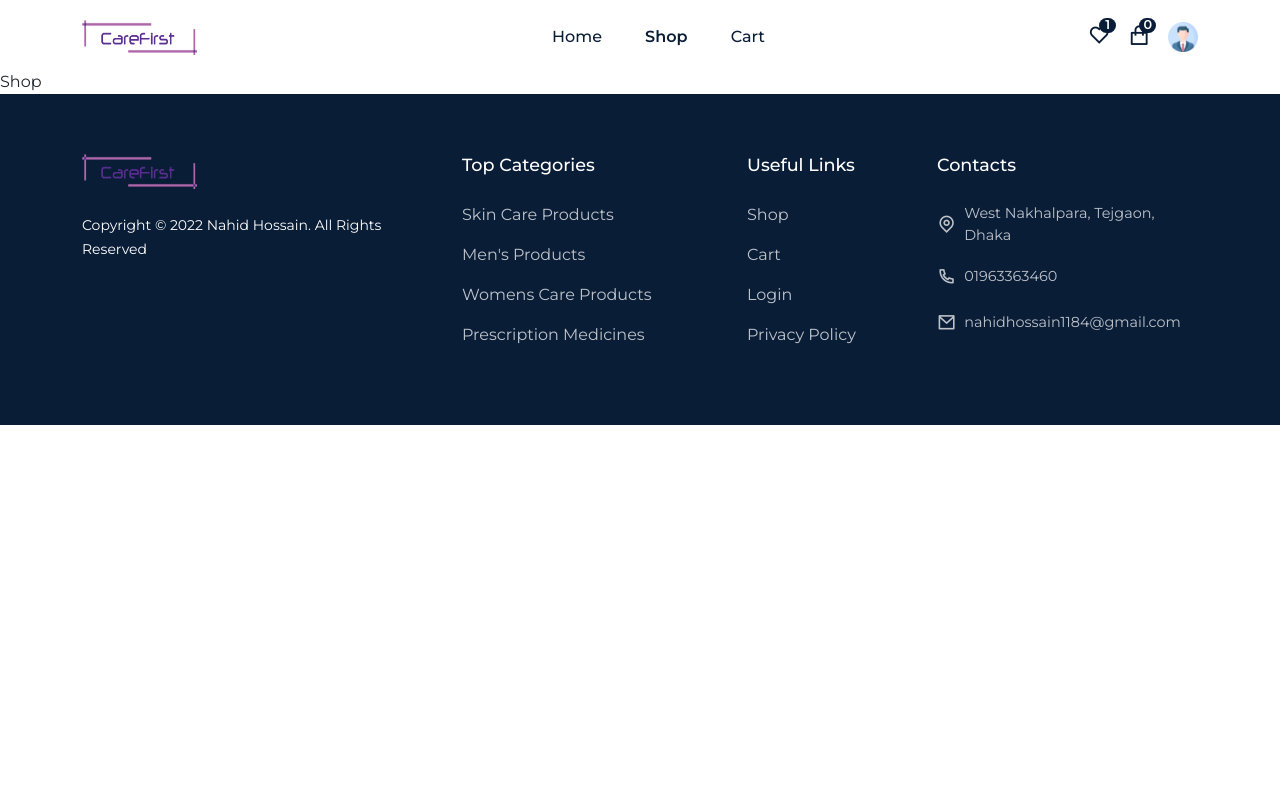
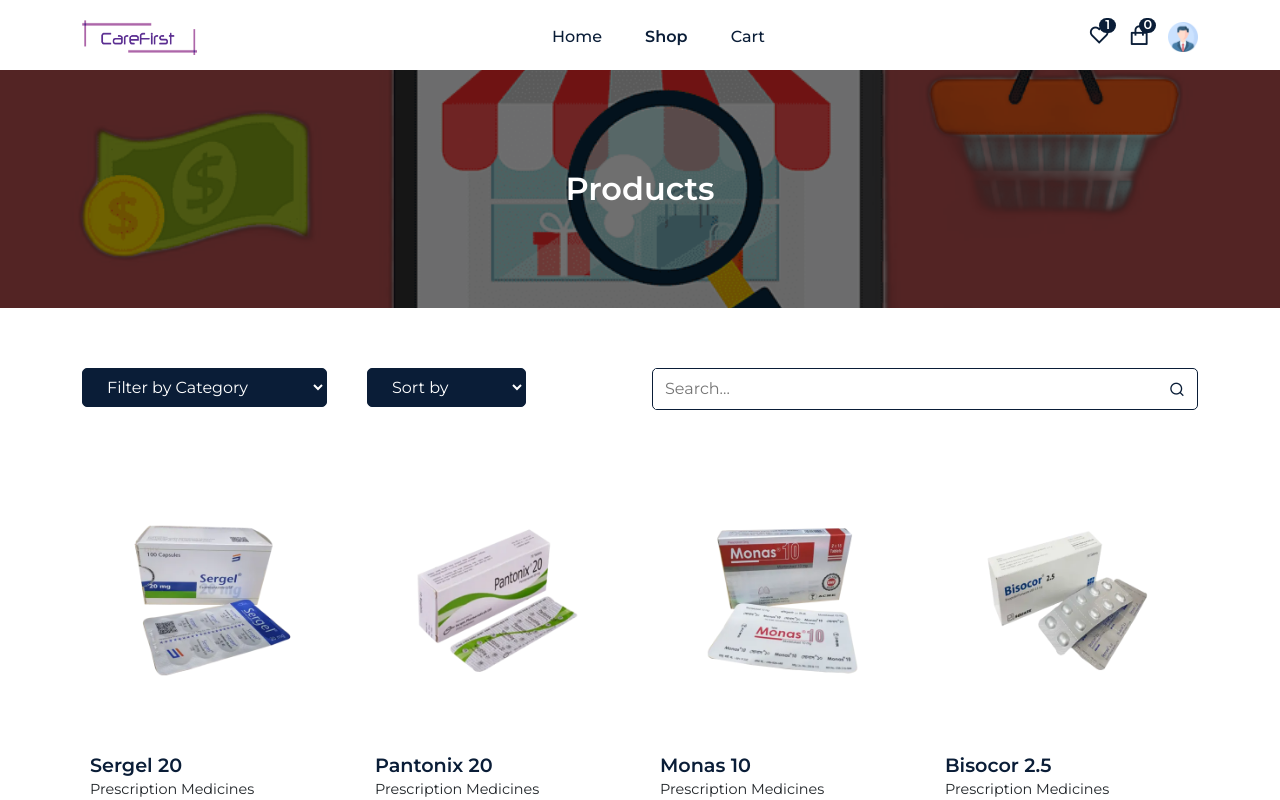
Before and after one commit to floatingnahid22/Job-Assignment, a React (Create React App) app in the folder healthos_task/: page /shop in a window 1280 px wide. Shown: the top 800 px of the page. Built offline with nearby package versions, Linux system fonts and the light colour scheme.

Commit message:
shop section done with filter and search functionality

```diff
--- /dev/null
+++ b/healthos_task/src/components/UI/CommonSection.jsx
@@ -0,0 +1,15 @@
+import React from "react";
+import { Container } from "reactstrap";
+import "../../styles/common-section.css";
+
+const CommonSection = ({ title }) => {
+  return (
+    <section className="common__section">
+      <Container className="text-center">
+        <h1>{title}</h1>
+      </Container>
+    </section>
+  );
+};
+
+export default CommonSection;
--- a/healthos_task/src/pages/Shop.jsx
+++ b/healthos_task/src/pages/Shop.jsx
@@ -1,7 +1,129 @@
-import React from "react";
+import React, { useState } from "react";
+import CommonSection from "../components/UI/CommonSection";
+import Helmet from "../components/Helmet/Helmet";
+import { Container, Row, Col } from "reactstrap";
+import "../styles/shop.css";
+
+import products from "../assets/data/products";
+import ProductsList from "../components/UI/ProductsList";
 
 const Shop = () => {
-  return <div>Shop</div>;
+  const [productsData, setProductsData] = useState(products);
+
+  const handleFilter = (e) => {
+    const filterValue = e.target.value;
+    if (filterValue === "baby") {
+      const filteredProducts = products.filter(
+        (item) => item.category === "Baby Care"
+      );
+
+      setProductsData(filteredProducts);
+    }
+    if (filterValue === "men") {
+      const filteredProducts = products.filter(
+        (item) => item.category === "Men's Products"
+      );
+
+      setProductsData(filteredProducts);
+    }
+    if (filterValue === "prescription") {
+      const filteredProducts = products.filter(
+        (item) => item.category === "Prescription Medicines"
+      );
+
+      setProductsData(filteredProducts);
+    }
+    if (filterValue === "skin") {
+      const filteredProducts = products.filter(
+        (item) => item.category === "SKIN CARE"
+      );
+
+      setProductsData(filteredProducts);
+    }
+    if (filterValue === "treatments") {
+      const filteredProducts = products.filter(
+        (item) => item.category === "Treatments"
+      );
+
+      setProductsData(filteredProducts);
+    }
+    if (filterValue === "women") {
+      const filteredProducts = products.filter(
+        (item) => item.category === "Womens Care"
+      );
+
+      setProductsData(filteredProducts);
+    }
+  };
+
+  const handleSearch = (e) => {
+    const searchTerm = e.target.value;
+
+    const searchedProducts = products.filter((item) =>
+      item.productName.toLowerCase().includes(searchTerm.toLowerCase())
+    );
+
+    setProductsData(searchedProducts);
+  };
+
+  return (
+    <Helmet title="Shop">
+      <CommonSection title="Products" />
+
+      <section>
+        <Container>
+          <Row>
+            <Col lg="3" md="3">
+              <div className="filter__widget">
+                <select onChange={handleFilter}>
+                  <option>Filter by Category</option>
+                  <option value="baby">Baby Care</option>
+                  <option value="men">Men's Products</option>
+                  <option value="prescription">Prescription Medicines</option>
+                  <option value="skin">SKIN CARE</option>
+                  <option value="treatments">Treatments</option>
+                  <option value="women">Womens Care</option>
+                </select>
+              </div>
+            </Col>
+            <Col lg="3" md="3">
+              <div className="filter__widget">
+                <select>
+                  <option>Sort by</option>
+                  <option value="ascending">Ascending</option>
+                  <option value="descending">Descending</option>
+                </select>
+              </div>
+            </Col>
+            <Col lg="6" md="6">
+              <div className="search__box">
+                <input
+                  type="text"
+                  placeholder="Search..."
+                  onChange={handleSearch}
+                />
+                <span>
+                  <i className="ri-search-line"></i>
+                </span>
+              </div>
+            </Col>
+          </Row>
+        </Container>
+      </section>
+
+      <section className="pt-0">
+        <Container>
+          <Row>
+            {productsData.length === 0 ? (
+              <h1 className="text-center fs-4">No products are found!</h1>
+            ) : (
+              <ProductsList data={productsData} />
+            )}
+          </Row>
+        </Container>
+      </section>
+    </Helmet>
+  );
 };
 
 export default Shop;
--- /dev/null
+++ b/healthos_task/src/styles/common-section.css
@@ -0,0 +1,14 @@
+.common__section {
+  background: linear-gradient(rgba(0, 0, 0, 0.562), rgba(0, 0, 0, 0.562)),
+    url("../assets/images/shop-background.png") no-repeat center center;
+  background-size: cover;
+  padding: 100px 0px;
+  display: flex;
+  align-items: center;
+  justify-content: center;
+}
+
+.common__section h1 {
+  color: #fff;
+  font-weight: 600;
+}
--- a/healthos_task/src/styles/productCard.css
+++ b/healthos_task/src/styles/productCard.css
@@ -9,7 +9,7 @@
   margin-top: 15px;
 }
 
-.product__info a:hover {
+.product__info a {
   color: inherit;
 }
 
--- /dev/null
+++ b/healthos_task/src/styles/shop.css
@@ -0,0 +1,39 @@
+.filter__widget select {
+  padding: 8px 20px;
+  border: 1px solid var(--primary-color);
+  cursor: pointer;
+  border-radius: 5px;
+  background: var(--primary-color);
+  color: #fff;
+}
+
+.flter__widget select:focus {
+  outline: none !important;
+}
+
+.flter__widget select option {
+  font-size: 0.9rem;
+}
+
+.search__box {
+  width: 100%;
+  display: flex;
+  align-items: center;
+  justify-content: space-between;
+  border: 1px solid var(--primary-color);
+  border-radius: 5px;
+  padding-right: 12px;
+  padding-left: 2px;
+  cursor: pointer;
+}
+
+.search__box input {
+  width: 100%;
+  border: none;
+  outline: none;
+  padding: 8px 10px;
+}
+
+.search__box span {
+  color: var(--primary-color);
+}
```
Also changed, not shown: healthos_task/src/assets/images/shop-background.png (added).
